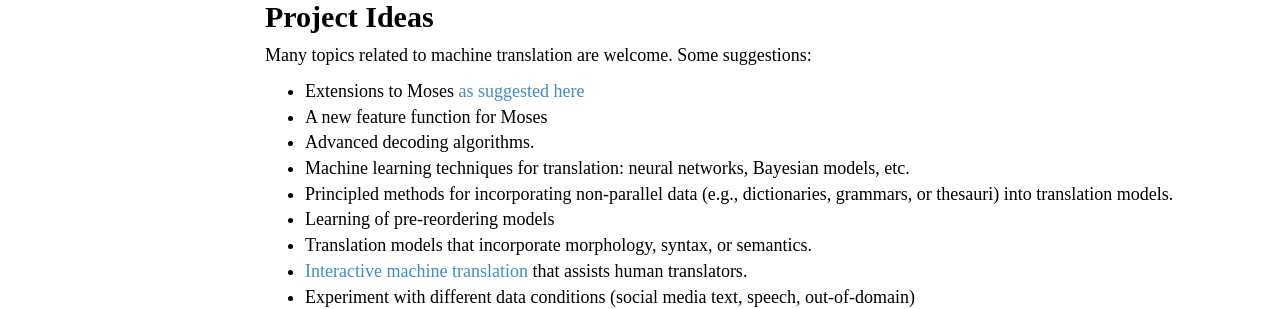
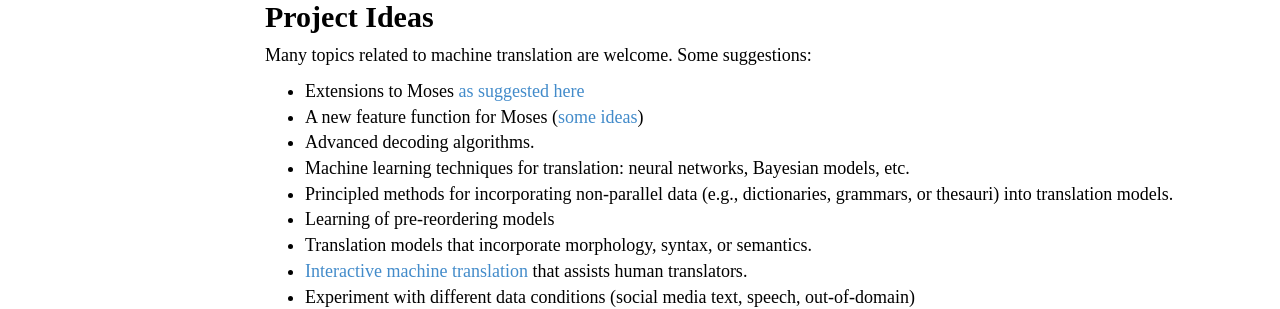
Before and after one commit to mt-class/jhu, a Jekyll site: the page built from project.md, in a window 1280 px wide and 900 px high, scrolled down 1945 px. Shown: the part 167-476 px from the top of the window. Built offline with Jekyll 4.4.1, drawn with Linux system fonts in a browser that asks for light colours; nearby versions of some CDN libraries; some web fonts are replaced.

Commit message:
Update project.md

```diff
--- a/project.md
+++ b/project.md
@@ -134,7 +134,7 @@
 Many topics related to machine translation are welcome. Some suggestions:
 
 * Extensions to Moses [as suggested here](http://www.statmt.org/moses/?n=Moses.GetInvolved)
-* A new feature function for Moses
+* A new feature function for Moses ([some ideas](http://www.aclweb.org/anthology/W14-3360.pdf))
 * Advanced decoding algorithms.
 * Machine learning techniques for translation: neural networks, Bayesian models, etc.
 * Principled methods for incorporating non-parallel data
```
